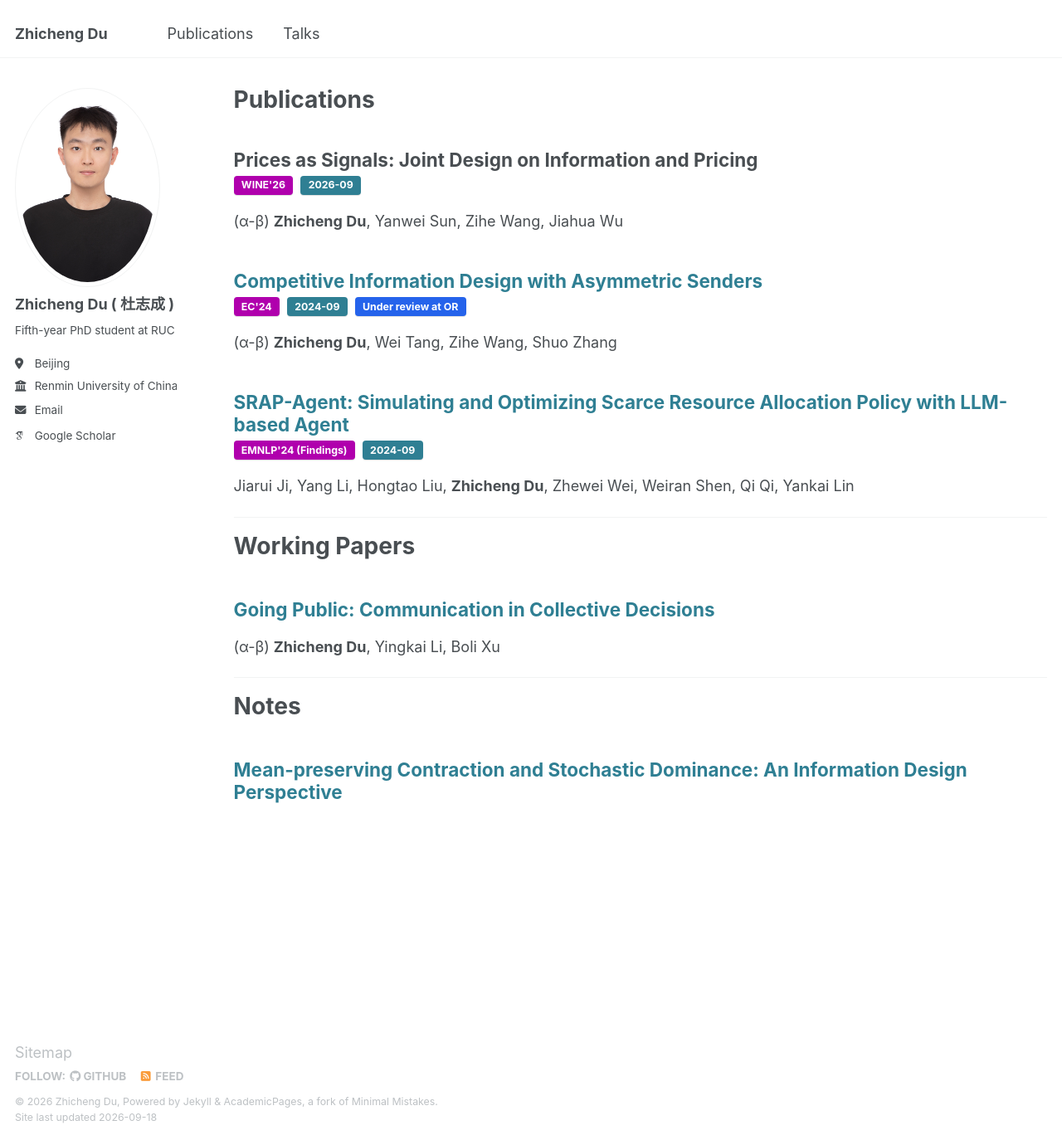
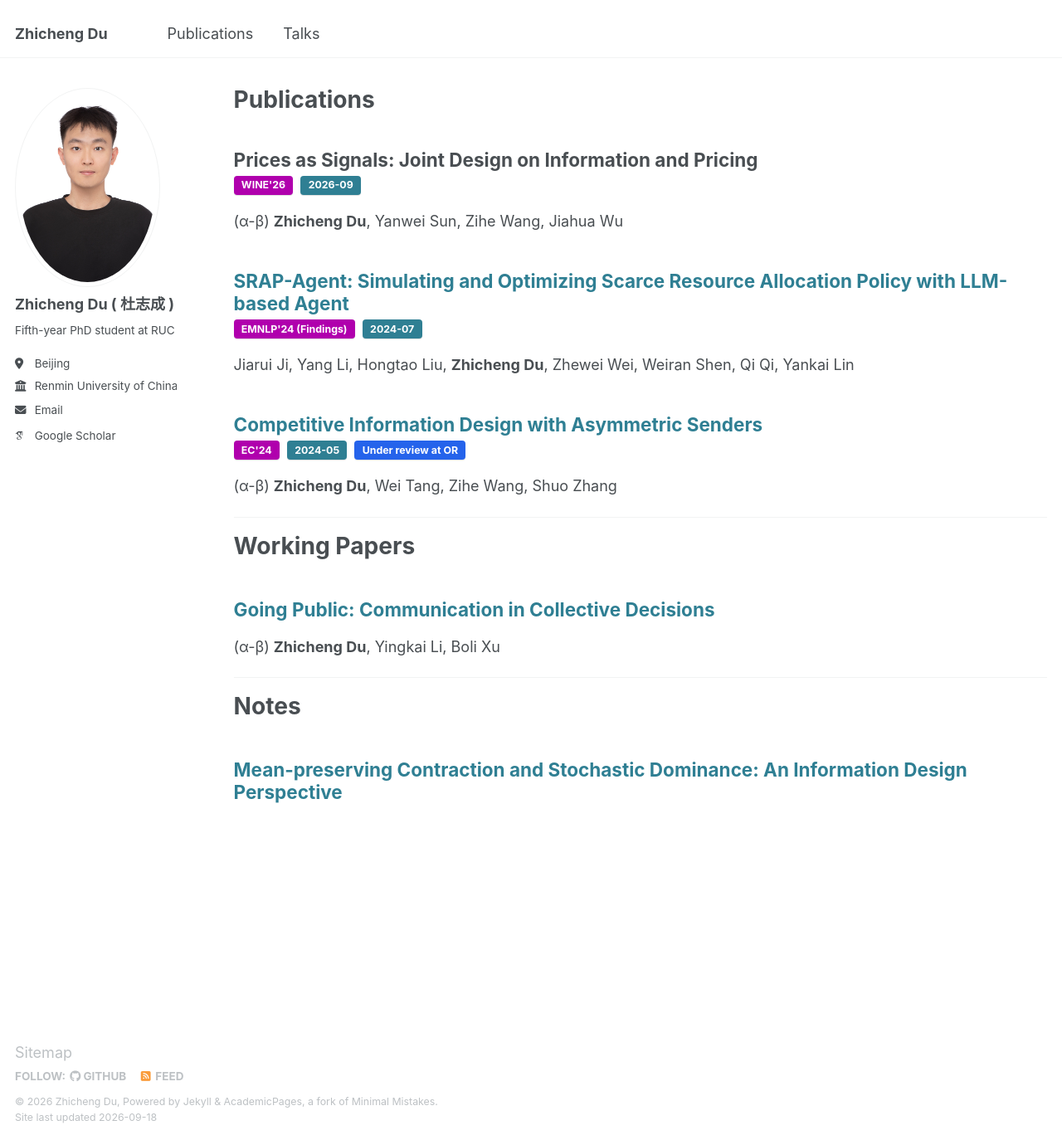
Before and after one commit to DUABC/zhichengdu, a Jekyll site: the page built from _pages/publications.html, in a window 1280 px wide and 1374 px high. Shown: the whole window at 83% size. Built offline with Jekyll 4.4.1, drawn with Linux system fonts in a browser that asks for light colours; some web fonts are replaced.

Commit message:
Update publication dates

```diff
--- a/_publications/2024-05-25.md
+++ b/_publications/2024-05-25.md
@@ -4,7 +4,7 @@ collection: publications
 category: conference
 permalink: https://papers.ssrn.com/abstract=4861024
 excerpt: '(α-β) **Zhicheng Du**, Wei Tang, Zihe Wang, Shuo Zhang'
-date: '2024-09-21'
+date: '2024-05-01'
 venue: "EC'24"
 paperurl: 'https://papers.ssrn.com/abstract=4861024'
 publication_status: 'Under review at OR'
--- a/_publications/2024-09-20.md
+++ b/_publications/2024-09-20.md
@@ -4,7 +4,7 @@ collection: publications
 category: conference
 permalink: https://arxiv.org/abs/2410.14152
 excerpt: 'Jiarui Ji, Yang Li, Hongtao Liu, **Zhicheng Du**, Zhewei Wei, Weiran Shen, Qi Qi, Yankai Lin'
-date: 2024-09-20
+date: 2024-07-01
 venue: "EMNLP'24 (Findings)"
 paperurl: 'https://arxiv.org/abs/2410.14152'
 ---
```
